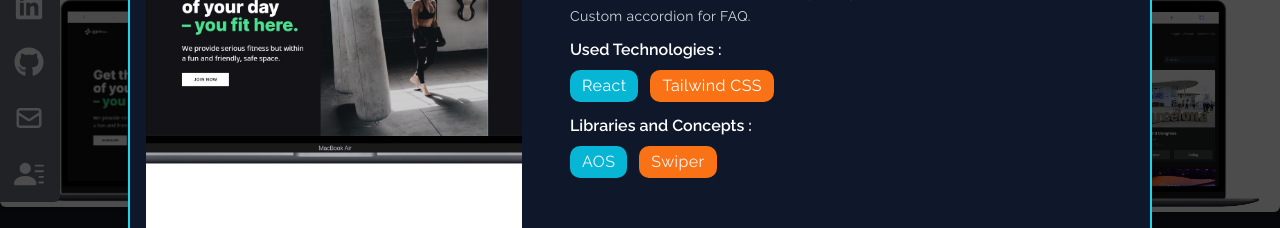
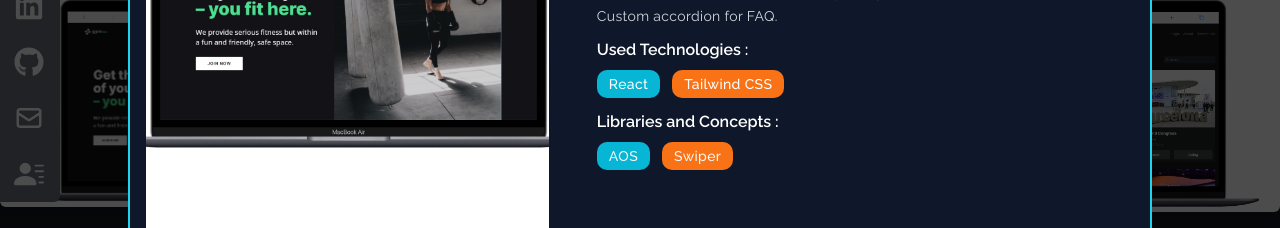
Before and after one commit to tanvir193palok/Portfolio_Website, a React (Create React App) app: page / in a window 1280 px wide. Both pictures are taken after a click on the picture 202 px from the left and 2171 px from the top of the page. Shown: the part 2073-2301 px from the top of the page. Built offline with nearby package versions, Linux system fonts and the light colour scheme; no server answers.

Commit message:
Updated design

```diff
--- a/src/components/ProjectModal.jsx
+++ b/src/components/ProjectModal.jsx
@@ -15,7 +15,7 @@ const ProjectModal = ({ modalInfo, showModal }) => {
   } = modalInfo;
 
   return (
-    <div className="relative w-[80%] h-[85%] mx-4 py-8 p-4 rounded-xl bg-slate-900 border-cyan-400 border-2">
+    <div className="relative w-[80%] h-[85%] p-4 rounded-xl bg-slate-900 border-cyan-400 border-2">
       <button
         onClick={() => showModal(false)}
         className="absolute top-3 right-4 flex items-center justify-center text-[30px]"
@@ -24,7 +24,7 @@ const ProjectModal = ({ modalInfo, showModal }) => {
       </button>
       <div className="flex flex-col lg:flex-row h-full items-center justify-center gap-x-12 text-center lg:text-left">
         {/* image */}
-        <div className="w-full lg:w-[40%] h-full bg-white rounded-lg overflow-hidden md:pb-10 md:pt-20">
+        <div className="w-full lg:w-[45%] h-full bg-white rounded-lg overflow-hidden md:pb-10 md:pt-20">
           <img
             src={image}
             alt={name}
@@ -33,7 +33,7 @@ const ProjectModal = ({ modalInfo, showModal }) => {
         </div>
 
         {/* text */}
-        <div className="w-full lg:w-[60%] pt-36 pb-14 md:pb-0 lg:pt-0 flex flex-col justify-center items-center lg:items-start">
+        <div className="w-full lg:w-[60%] my-6 flex flex-col justify-center items-center lg:items-start">
           <h1 className="pl-60 pb-6 text-3xl font-extrabold tracking-widest">
             {name}
           </h1>
@@ -42,7 +42,9 @@ const ProjectModal = ({ modalInfo, showModal }) => {
             <p className="font-semibold text-lg pb-2">Key Features :</p>
             <ul className="text-gray-300 text-sm tracking-wide">
               {keyFeatures.map((feature, index) => (
-                <li className="pb-1" key={index}>{feature}</li>
+                <li className="pb-1" key={index}>
+                  {feature}
+                </li>
               ))}
             </ul>
             <p className="font-semibold pt-2">Used Technologies :</p>
@@ -52,7 +54,7 @@ const ProjectModal = ({ modalInfo, showModal }) => {
                   <span
                     className={`inline-block whitespace-nowrap rounded-[10px] ${getColorByIndex(
                       index
-                    )} px-3 py-1 text-md tracking-wide capitalize text-white`}
+                    )} px-3 py-1 text-sm font-medium tracking-wide capitalize text-white`}
                   >
                     {tech}
                   </span>
@@ -66,7 +68,7 @@ const ProjectModal = ({ modalInfo, showModal }) => {
                   <span
                     className={`inline-block whitespace-nowrap rounded-[10px] ${getColorByIndex(
                       index
-                    )} px-3 py-1 text-md tracking-wide capitalize text-[#F4F5F6]`}
+                    )} px-3 py-1 text-sm font-medium tracking-wide capitalize text-[#F4F5F6]`}
                   >
                     {concept}
                   </span>
```
